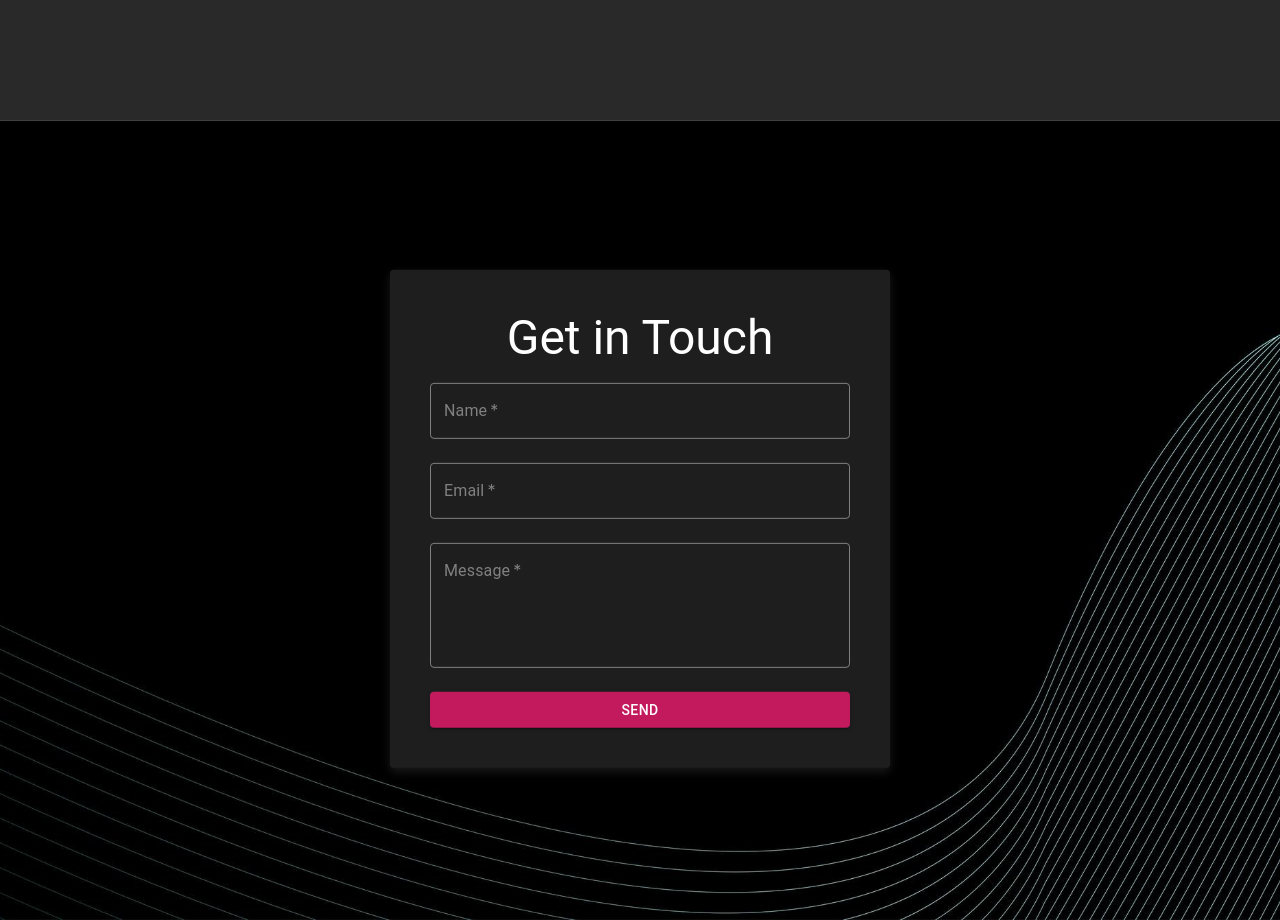
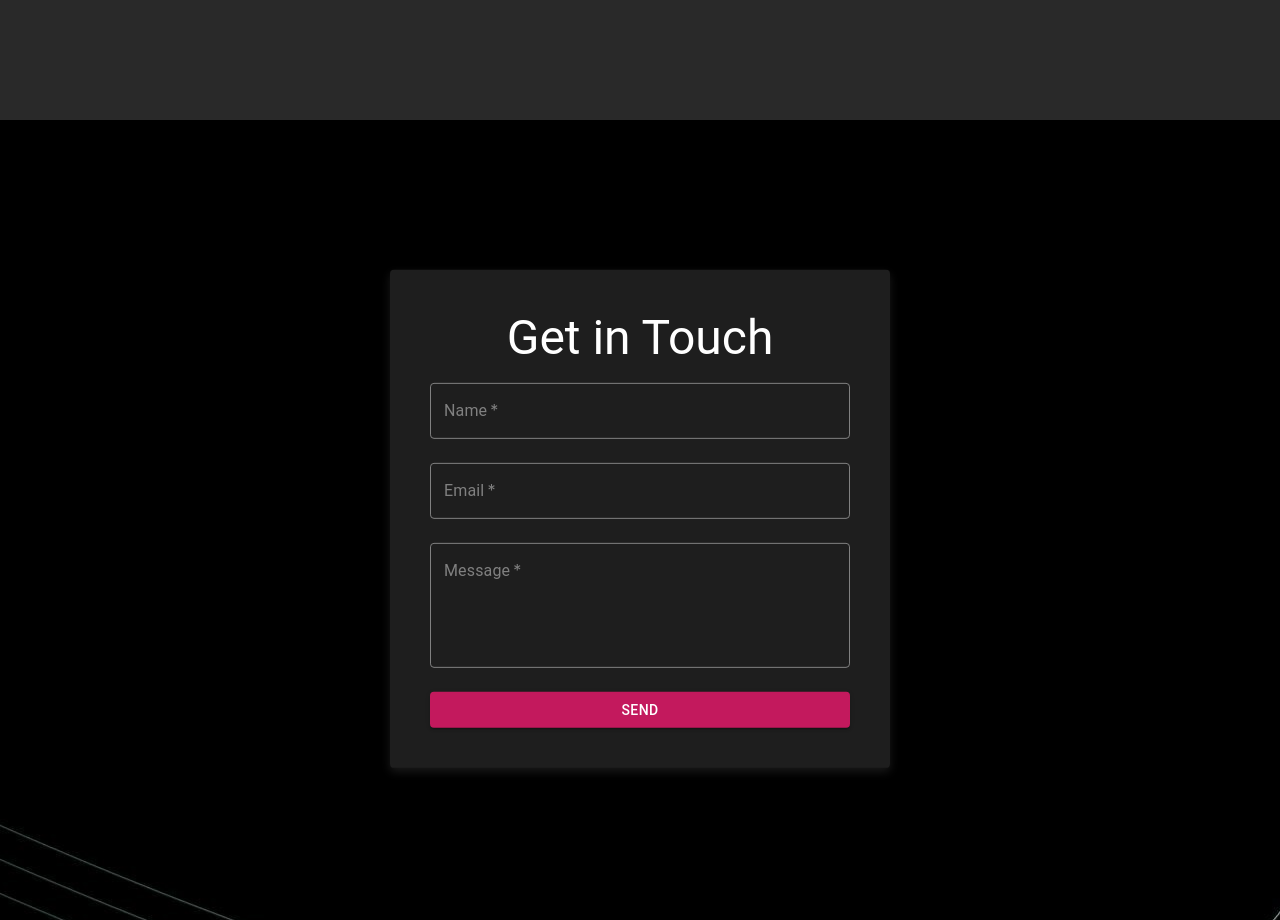
Before and after one commit to cbalsemao/cv-project, a React (Vite) app: page / in a window 1280 px wide. Shown: the part 3480-4400 px from the top of the page. Built offline with nearby package versions, Linux system fonts and the light colour scheme.

Commit message:
chore: contactMeSection animation updated

```diff
--- a/src/pages/landing-page/sections/ContactMeSection.tsx
+++ b/src/pages/landing-page/sections/ContactMeSection.tsx
@@ -14,7 +14,6 @@ const ContactMeContainer = styled(Grid)(({ theme }) => ({
   alignItems: 'center',
   justifyContent: 'center',
   backgroundImage: 'url(/wave-background.png)',
-  backgroundSize: 'cover',
   backgroundPosition: 'center',
   animation: 'moveBackground 40s linear infinite',
   '@keyframes moveBackground': {
```
